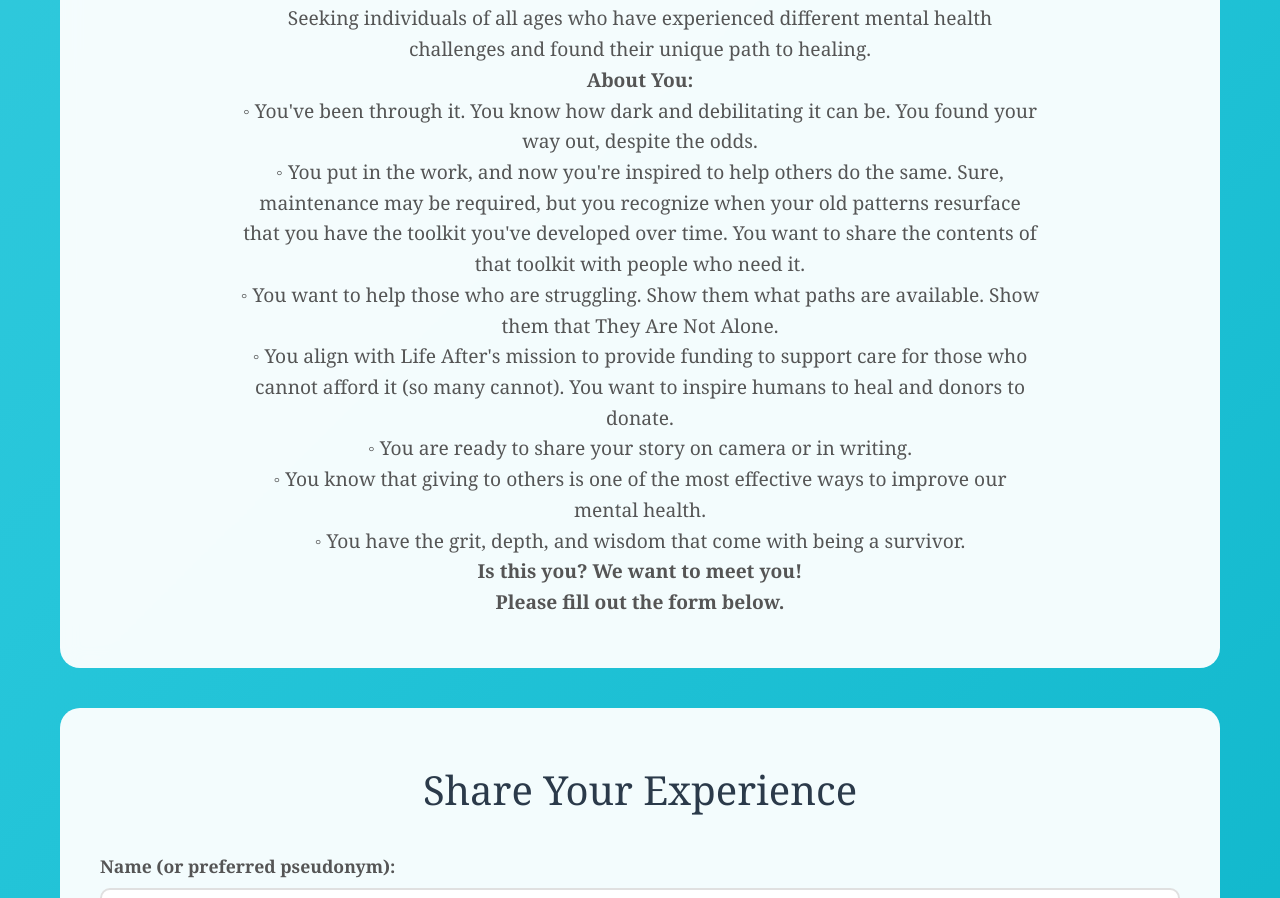
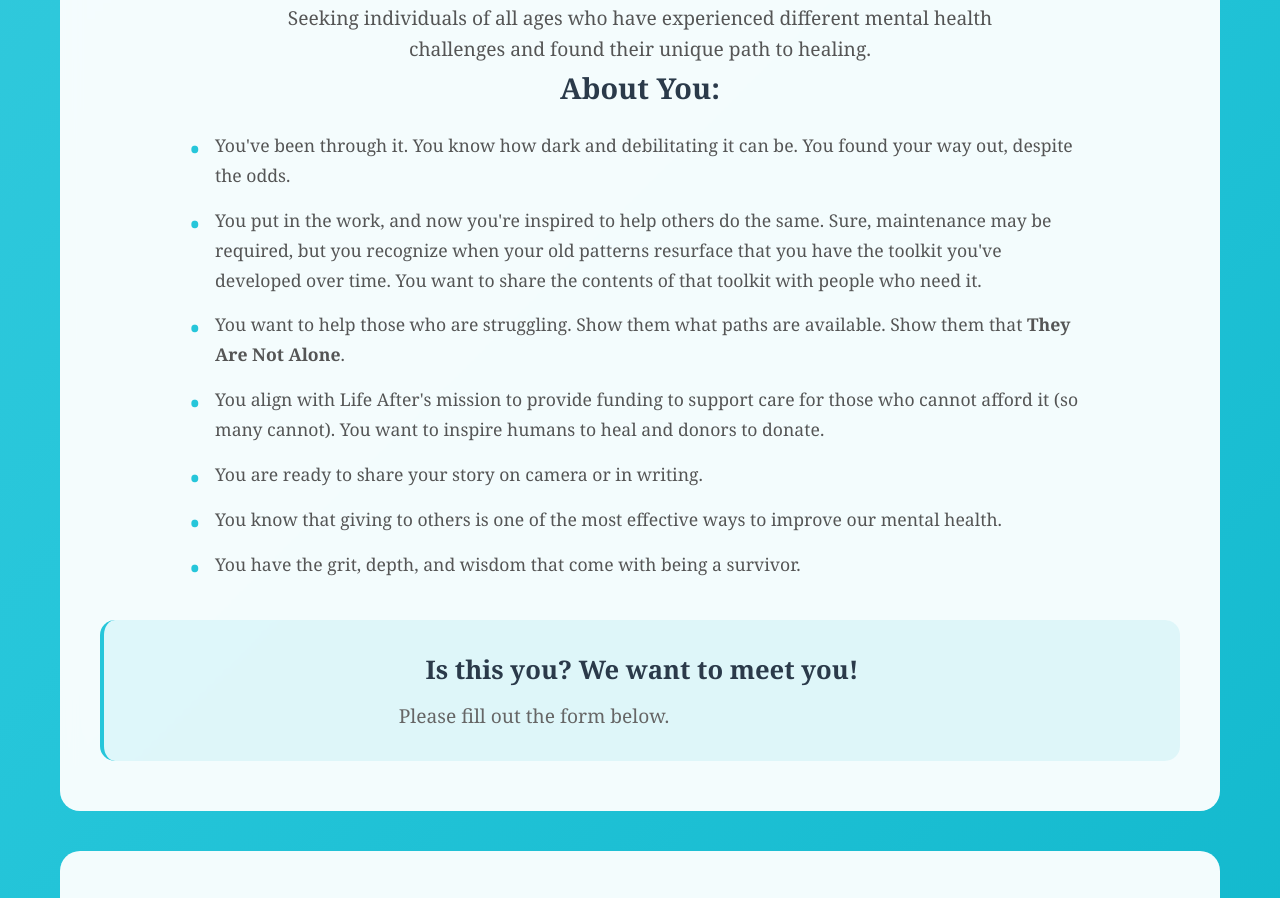
Before and after one commit to djmuckface/lifeafter, a website: page index.html in a window 1280 px wide. Shown: the part 2409-3307 px from the top of the page. Drawn offline with Linux system fonts and the light colour scheme.

Commit message:
Improve formatting and styling of 'Who are we looking for?' section for professional appearance

```diff
--- a/index.html
+++ b/index.html
@@ -278,6 +278,75 @@
                 padding: 30px 20px;
             }
         }
+
+        .intro-text {
+            font-size: 1.3rem;
+            color: #333;
+            text-align: center;
+            margin-bottom: 30px;
+            font-weight: 500;
+        }
+
+        .about-you-section {
+            text-align: left;
+            max-width: 900px;
+            margin: 0 auto 40px;
+        }
+
+        .about-you-section h3 {
+            font-size: 1.8rem;
+            color: #2b3a4a;
+            margin-bottom: 20px;
+            text-align: center;
+            font-weight: 600;
+        }
+
+        .qualities-list {
+            list-style: none;
+            padding: 0;
+            margin: 0;
+        }
+
+        .qualities-list li {
+            font-size: 1.1rem;
+            color: #555;
+            line-height: 1.7;
+            margin-bottom: 15px;
+            padding-left: 25px;
+            position: relative;
+        }
+
+        .qualities-list li:before {
+            content: "•";
+            color: #26c6da;
+            font-weight: bold;
+            font-size: 1.5rem;
+            position: absolute;
+            left: 0;
+            top: -2px;
+        }
+
+        .call-to-action {
+            text-align: center;
+            margin-top: 40px;
+            padding: 30px;
+            background: rgba(38, 198, 218, 0.1);
+            border-radius: 15px;
+            border-left: 4px solid #26c6da;
+        }
+
+        .call-to-action h3 {
+            font-size: 1.6rem;
+            color: #2b3a4a;
+            margin-bottom: 10px;
+            font-weight: 600;
+        }
+
+        .call-to-action p {
+            font-size: 1.2rem;
+            color: #666;
+            margin: 0;
+        }
     </style>
 </head>
 <body>
@@ -312,23 +381,27 @@
 
         <section class="about-section">
             <h2>Who are we looking for?</h2>
-            <p>
+            <p class="intro-text">
                 Seeking individuals of all ages who have experienced different mental health challenges and found their unique path to healing.
             </p>
-            <p>
-                <strong>About You:</strong><br>
-                ◦ You've been through it. You know how dark and debilitating it can be. You found your way out, despite the odds.<br>
-                ◦ You put in the work, and now you're inspired to help others do the same. Sure, maintenance may be required, but you recognize when your old patterns resurface that you have the toolkit you've developed over time. You want to share the contents of that toolkit with people who need it.<br>
-                ◦ You want to help those who are struggling. Show them what paths are available. Show them that They Are Not Alone.<br>
-                ◦ You align with Life After's mission to provide funding to support care for those who cannot afford it (so many cannot). You want to inspire humans to heal and donors to donate.<br>
-                ◦ You are ready to share your story on camera or in writing.<br>
-                ◦ You know that giving to others is one of the most effective ways to improve our mental health.<br>
-                ◦ You have the grit, depth, and wisdom that come with being a survivor.
-            </p>
-            <p>
-                <strong>Is this you? We want to meet you!<br>
-                Please fill out the form below.</strong>
-            </p>
+
+            <div class="about-you-section">
+                <h3>About You:</h3>
+                <ul class="qualities-list">
+                    <li>You've been through it. You know how dark and debilitating it can be. You found your way out, despite the odds.</li>
+                    <li>You put in the work, and now you're inspired to help others do the same. Sure, maintenance may be required, but you recognize when your old patterns resurface that you have the toolkit you've developed over time. You want to share the contents of that toolkit with people who need it.</li>
+                    <li>You want to help those who are struggling. Show them what paths are available. Show them that <strong>They Are Not Alone</strong>.</li>
+                    <li>You align with Life After's mission to provide funding to support care for those who cannot afford it (so many cannot). You want to inspire humans to heal and donors to donate.</li>
+                    <li>You are ready to share your story on camera or in writing.</li>
+                    <li>You know that giving to others is one of the most effective ways to improve our mental health.</li>
+                    <li>You have the grit, depth, and wisdom that come with being a survivor.</li>
+                </ul>
+            </div>
+
+            <div class="call-to-action">
+                <h3>Is this you? We want to meet you!</h3>
+                <p>Please fill out the form below.</p>
+            </div>
         </section>
 
         <section class="questionnaire-section">
```
